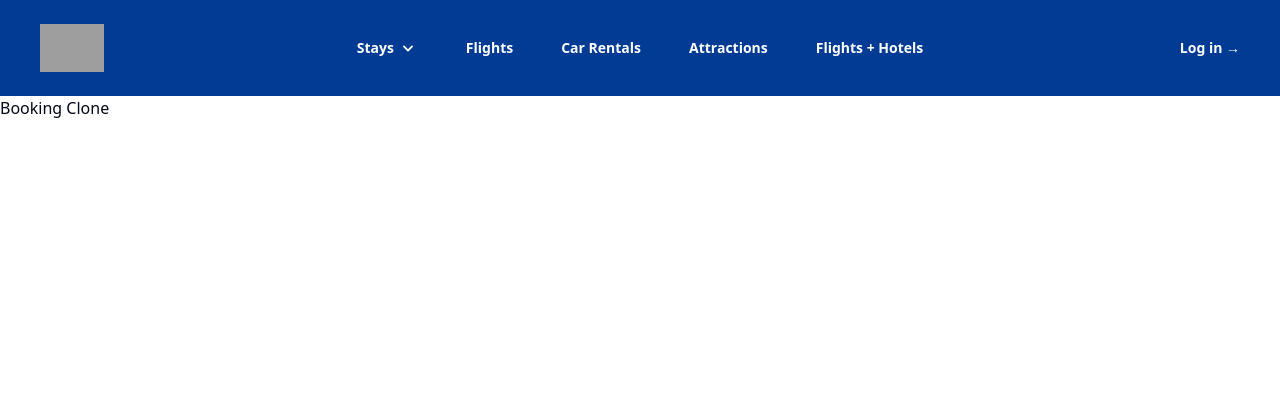
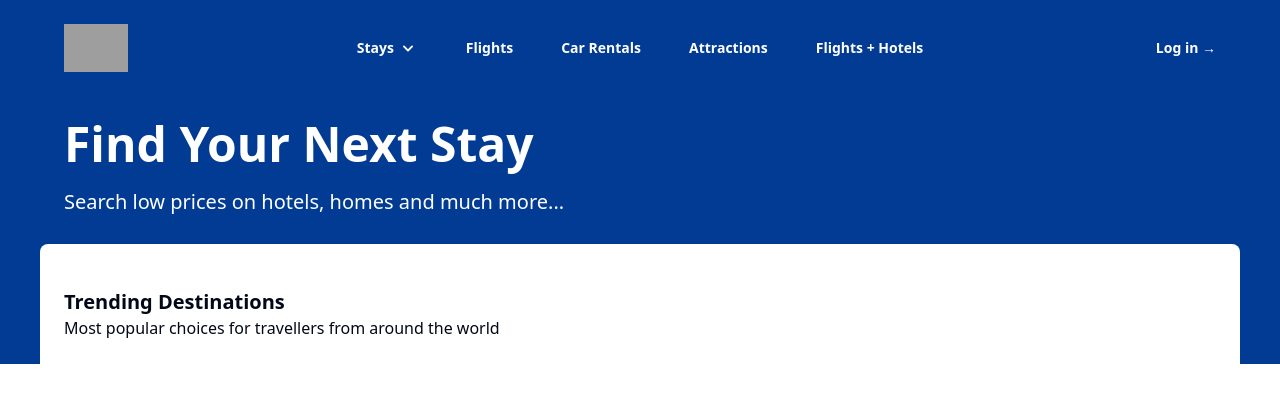
Before and after one commit to NjugunaBrian/bookingapp, a Next.js app: page / in a window 1280 px wide. Shown: the top 402 px of the page. Built offline with nearby package versions, Linux system fonts and the light colour scheme; grey boxes are pictures that could not be loaded.

Commit message:
feat: add data set

```diff
--- a/app/page.tsx
+++ b/app/page.tsx
@@ -2,8 +2,22 @@ import Image from "next/image";
 
 export default function Home() {
   return (
-    <main>
-      <h1>Booking Clone</h1>
+    <main className="bg-[#013B94]">
+      <section className="max-w-7xl mx-auto lg:mx-10 p-6">
+        <h2 className="font-bold text-5xl text-white">Find Your Next Stay</h2>
+        <h3 className=" text-white py-5 text-xl">Search low prices on hotels, homes and much more...</h3>
+      </section>
+      <section className="m-4 mt-0 -mb-14 px-2 lg:px-4">
+
+      </section>
+      <section className="mx-auto lg:mx-10 max-w-7xl mt-10 p-6 bg-white rounded-t-lg">
+        <div className="pt-5">
+          <h3 className="text-xl font-bold">Trending Destinations
+          </h3>
+          <p className="font-light">Most popular choices for travellers from around the world</p>
+        </div>
+
+      </section>
     </main>
   );
 }
--- a/components/Header.tsx
+++ b/components/Header.tsx
@@ -39,7 +39,7 @@ function Header() {
 
     return (
         <header className='bg-[#013B94]'>
-            <nav className='mx-auto flex max-w-7xl items-center justify-between p-6 lg:px-10' aria-label='Global'>
+            <nav className='mx-auto flex max-w-7xl items-center justify-between p-6 lg:px-16' aria-label='Global'>
                 <div className='flex lg:flex-1'>
                     <Link href='/' className='-m-1.5 p-1.5'>
                         <span className='sr-only'>Booking.com</span>
```
Also changed, not shown: data/trending.ts (added, +37 -0 lines).
